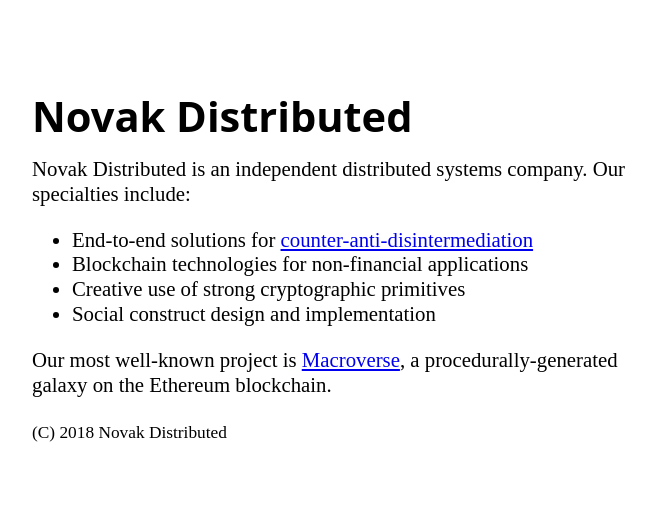
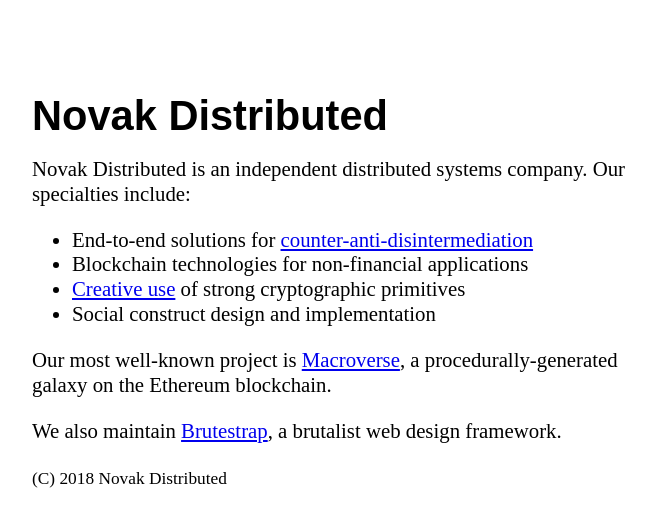
Before and after one commit to NovakDistributed/novakdistributed.github.io, a plain HTML site: page index.html in a window 1280 px wide. Shown: the whole page, without its empty margins (308-964 px from the left). Drawn offline with Linux system fonts and the light colour scheme.

Commit message:
Fix fonts and add links

```diff
--- a/index.html
+++ b/index.html
@@ -15,7 +15,7 @@
             }
 
             h1 {
-                font-family: sans;
+                font-family: sans-serif;
             }
         </style>
     </head>
@@ -25,10 +25,11 @@
         <ul>
             <li>End-to-end solutions for <a href="https://www.theatlantic.com/technology/archive/2017/05/meet-the-counterantidisintermediationists/527553/">counter-anti-disintermediation</a></li>
             <li>Blockchain technologies for non-financial applications</li>
-            <li>Creative use of strong cryptographic primitives</li>
+            <li><a href="https://proofofprayer.org/">Creative use</a> of strong cryptographic primitives</li>
             <li>Social construct design and implementation</li>
         </ul>
         <p>Our most well-known project is <a href="https://macroverse.io">Macroverse</a>, a procedurally-generated galaxy on the Ethereum blockchain.</p>
+        <p>We also maintain <a href="https://novakdistributed.github.io/brutestrap/">Brutestrap</a>, a brutalist web design framework.</p>
         <small>(C) 2018 Novak Distributed</small>
     </body>
 </html>
```
